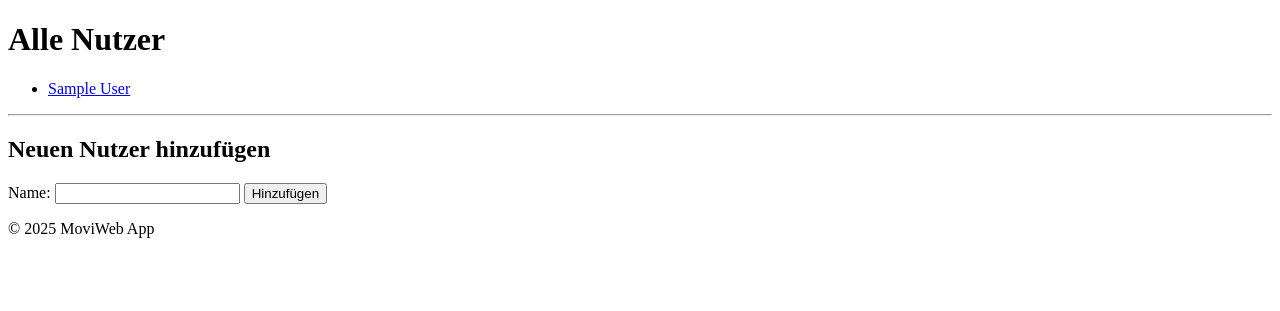
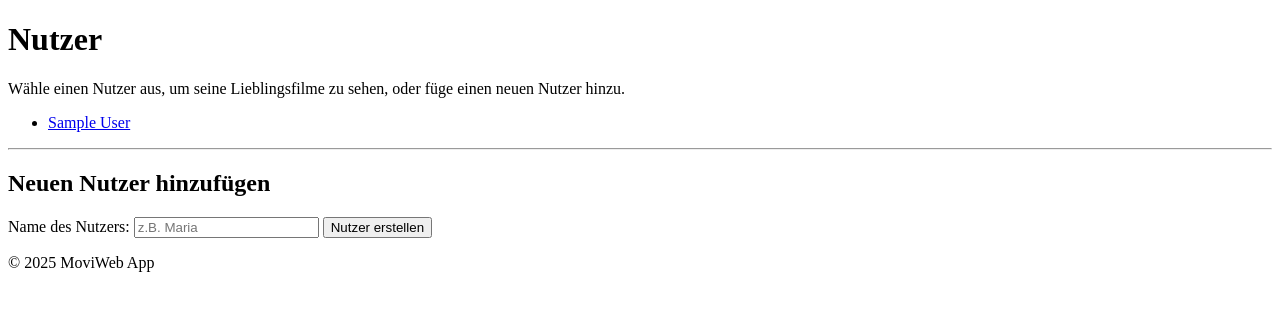
Before and after one commit to shokeijin/MovieWebApp, a Flask app: page / in a window 1280 px wide. Shown: the part 47-358 px from the top of the page. Run offline with Flask 3, Linux system fonts and the light colour scheme; tables that the repository leaves empty hold one stand-in row (values such as "Sample post").

Commit message:
index.html und app.py bearbeitet so dass nutzer angelegt und angezeigt werden können

```diff
--- a/app.py
+++ b/app.py
@@ -1,80 +1,69 @@
 import os
 import requests
+# Wichtig: render_template, request, redirect und url_for importieren
 from flask import Flask, render_template, request, redirect, url_for
 from data_manager import DataManager
-from models import db, User  # Importiere auch das User-Modell für Abfragen
+from models import db, User
 
-# --- App- und Datenbankinitialisierung ---
+# --- App- und Datenbankinitialisierung (bleibt gleich) ---
 app = Flask(__name__)
 app.config['SQLALCHEMY_DATABASE_URI'] = 'sqlite:///moviweb.db'
 app.config['SQLALCHEMY_TRACK_MODIFICATIONS'] = False
 db.init_app(app)
 data_manager = DataManager()
 
-# --- OMDb API Konfiguration ---
-# Lade den API-Schlüssel sicher, z.B. aus einer Umgebungsvariable
-OMDB_API_KEY = os.getenv("OMDB_API_KEY", "DEIN_DEFAULT_KEY")  # Ersetze DEIN_DEFAULT_KEY
-OMDB_URL = f"http://www.omdbapi.com/?apikey={OMDB_API_KEY}"
 
+# ... (OMDb Konfiguration bleibt hier)
 
-# --- Routen ---
+# --- Routen-Implementierung ---
 
 @app.route('/')
 def home():
-    """Startseite: Zeigt alle Nutzer und ein Formular zum Hinzufügen an."""
+    """
+    Diese Funktion wird bei einer GET-Anfrage an die Startseite ('/') aufgerufen.
+    Sie holt alle Nutzer und rendert das index.html-Template mit diesen Daten.
+    """
+    # 1. Rufe die Liste aller Nutzer vom DataManager ab
     users = data_manager.get_users()
+    # 2. Gib das Template zurück und übergebe die Nutzerliste an Jinja2
     return render_template('index.html', users=users)
 
 
 @app.route('/users', methods=['POST'])
 def add_user():
-    """Verarbeitet das Formular zum Hinzufügen eines neuen Nutzers."""
+    """
+    Diese Funktion wird aufgerufen, wenn das "Nutzer hinzufügen"-Formular
+    abgeschickt wird (POST-Anfrage an /users).
+    """
+    # 1. Hole den Namen aus den Formulardaten. 'name' entspricht dem name-Attribut im <input>-Tag.
     name = request.form.get('name')
+    # 2. Stelle sicher, dass ein Name eingegeben wurde
     if name:
+        # 3. Nutze den DataManager, um den neuen Nutzer in der Datenbank zu speichern
         data_manager.create_user(name=name)
+    # 4. Leite den Browser zurück zur Startseite. Dort wird home() erneut aufgerufen
+    #    und die aktualisierte Nutzerliste angezeigt (Post-Redirect-Get-Pattern).
     return redirect(url_for('home'))
 
 
 @app.route('/users/<int:user_id>/movies', methods=['GET', 'POST'])
 def list_movies(user_id):
     """
-    Diese Route hat zwei Aufgaben, basierend auf der HTTP-Methode:
-    - GET: Zeigt die Lieblingsfilme eines Nutzers an.
-    - POST: Fügt einen neuen Film zur Liste des Nutzers hinzu.
+    Diese Route bleibt für die Anzeige und das Hinzufügen von Filmen zuständig.
     """
-    user = User.query.get_or_404(user_id)  # Holt den Nutzer oder gibt 404 zurück
+    user = User.query.get_or_404(user_id)
 
     if request.method == 'POST':
-        # --- LOGIK FÜR DAS HINZUFÜGEN EINES FILMS (POST) ---
-        movie_title = request.form.get('title')
-        if movie_title:
-            # 1. Filminfos von OMDb abrufen
-            params = {'t': movie_title}
-            response = requests.get(OMDB_URL, params=params)
+        # ... (Logik zum Hinzufügen eines Films)
+        # ... (bleibt unverändert)
+        pass  # Platzhalter
 
-            if response.status_code == 200 and response.json().get('Response') == 'True':
-                omdb_data = response.json()
-
-                # 2. Movie-Objekt vorbereiten
-                movie_data = {
-                    'name': omdb_data.get('Title'),
-                    'director': omdb_data.get('Director'),
-                    'year': int(omdb_data.get('Year')),
-                    'poster_url': omdb_data.get('Poster')
-                }
-
-                # 3. DataManager verwenden, um den Film hinzuzufügen
-                data_manager.add_movie(user_id=user_id, movie_data=movie_data)
-
-        return redirect(url_for('list_movies', user_id=user_id))
-
-    else:  # request.method == 'GET'
-        # --- LOGIK FÜR DAS ANZEIGEN DER FILME (GET) ---
-        movies = data_manager.get_movies(user_id=user_id)
-        return render_template('movies.html', user=user, movies=movies)
+    # GET-Request
+    movies = data_manager.get_movies(user_id=user_id)
+    return render_template('movies.html', user=user, movies=movies)
 
 
-# --- Anwendung starten ---
+# --- Anwendung starten (bleibt gleich) ---
 if __name__ == '__main__':
     with app.app_context():
         db.create_all()
--- a/templates/index.html
+++ b/templates/index.html
@@ -1,27 +1,35 @@
-<!-- Sagt Jinja2, dass diese Datei das Layout von base.html verwenden soll -->
-{% extends 'base.html' %}
+<!-- Diese Datei erbt das Layout, den Header und Footer von base.html -->
+{% extends "base.html" %}
 
-<!-- Definiert den Titel-Block aus dem Head-Bereich von base.html neu -->
+<!-- Überschreibt den Titel-Block in der base.html -->
 {% block title %}Nutzerübersicht - MoviWeb{% endblock %}
 
-<!-- Alles innerhalb dieses Blocks wird in den 'content'-Block von base.html eingefügt -->
+<!-- Füllt den leeren content-Block in der base.html mit unserem spezifischen Inhalt -->
 {% block content %}
-    <h1>Alle Nutzer</h1>
-    <ul>
+    <h1>Nutzer</h1>
+    <p>Wähle einen Nutzer aus, um seine Lieblingsfilme zu sehen, oder füge einen neuen Nutzer hinzu.</p>
+
+    <ul class="user-list">
+        <!-- Jinja2-Schleife: Iteriert über die 'users'-Liste, die von Flask übergeben wird -->
         {% for user in users %}
-            <li>
-                <a href="{{ url_for('list_movies', user_id=user.id) }}">{{ user.name }}</a>
-            </li>
+        <li class="user-entry">
+            <!-- url_for erstellt dynamisch den Link zur richtigen Route -->
+            <!-- Wir verwenden hier 'list_movies', wie unsere Funktion in app.py heißt -->
+            <a href="{{ url_for('list_movies', user_id=user.id) }}" class="btn">{{ user.name }}</a>
+        </li>
         {% else %}
-            <li>Noch keine Nutzer vorhanden.</li>
+            <!-- Dieser Block wird angezeigt, wenn die 'users'-Liste leer ist -->
+            <li class="user-entry">Noch keine Nutzer vorhanden.</li>
         {% endfor %}
     </ul>
 
     <hr>
+
     <h2>Neuen Nutzer hinzufügen</h2>
+    <!-- Das Formular sendet seine Daten per POST an die Route, die mit der Funktion 'add_user' verknüpft ist -->
     <form action="{{ url_for('add_user') }}" method="post">
-        <label for="name">Name:</label>
-        <input type="text" id="name" name="name" required>
-        <button type="submit">Hinzufügen</button>
+        <label for="name">Name des Nutzers:</label>
+        <input type="text" id="name" name="name" placeholder="z.B. Maria" required>
+        <button type="submit">Nutzer erstellen</button>
     </form>
 {% endblock %}
```
